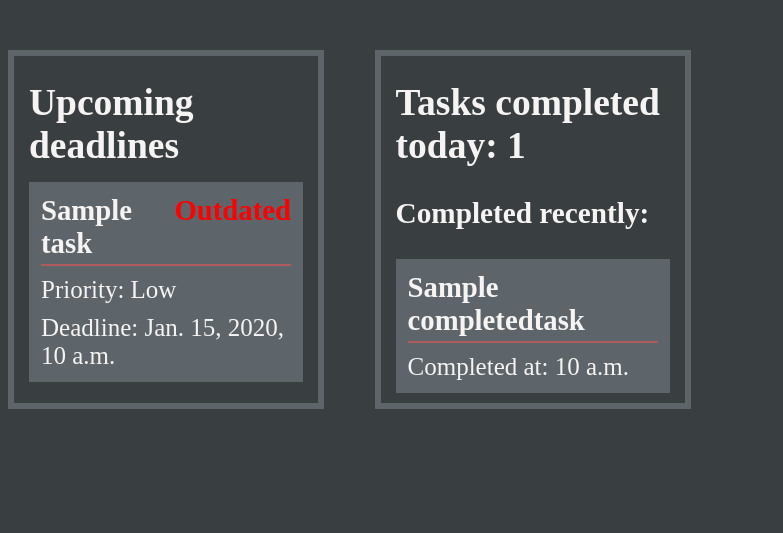
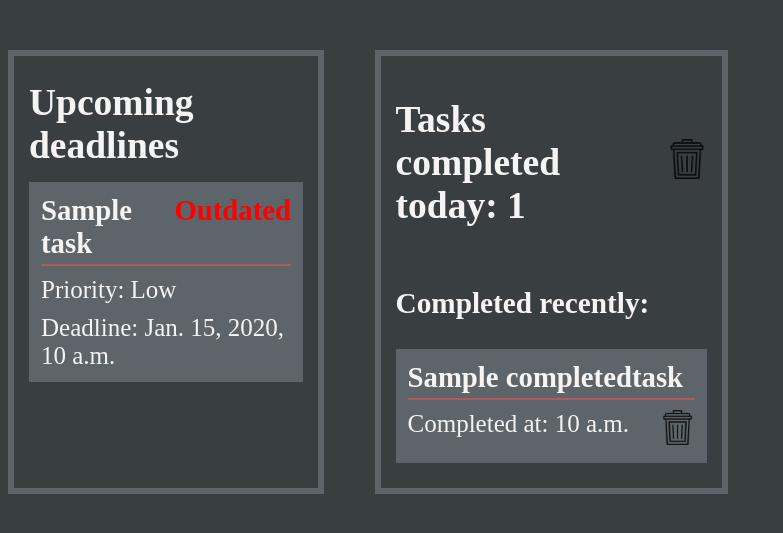
Before and after one commit to 1Eel3ven/to-do-list, a Django app: page /tasks/dashboard/ in a window 1280 px wide. Shown: the part 100-633 px from the top of the page, without its empty margins (0-783 px from the left). Run offline with Django 5.2, Linux system fonts and the light colour scheme; a user stored in the database is signed in; tables that the repository leaves empty hold one stand-in row (values such as "Sample post"); some libraries are stand-ins or nearby versions.

Commit message:
Made manual clean of completed tasks possible on dashboard page

```diff
--- a/mysite/todolist/static/todolist/style.css
+++ b/mysite/todolist/static/todolist/style.css
@@ -396,7 +381,7 @@ input[type=image] {
 
 .dashboard_container {
     display: grid;
-    grid-template-columns: 25% 25% auto;
+    grid-template-columns: 25% 28% auto;
     gap: 4%;
 }
 
@@ -407,6 +392,52 @@ input[type=image] {
 
 .dashboard_container > div > h2 {
     margin: 15px 0px;
+}
+
+.completed_today_counter {
+    grid-template-columns: auto 40px;
+    align-items: center;
+    justify-content: space-between;
+}
+
+.completed_today_clean_button, .completed_recently_delete_button {
+    cursor: pointer;
+    opacity: 0.8;
+
+    width: 40px;
+    height: 40px;
+
+    transition: opacity 0.2s;
+}
+
+.completed_recently_delete_button {
+    width: 35px;
+    height: 35px;
+}
+
+.completed_today_clean_button:hover, .completed_recently_delete_button:hover {
+    opacity: 1;
+}
+
+.clean_completed_today_container {
+    padding: 30px 30px;
+}
+
+.clean_completed_today_content {
+    gap: 7px;
+}
+
+.clean_completed_today_warning {
+    color: red;
+}
+
+.clean_completed_today_buttons > button {
+    width: auto;
+    padding: 5px 10px;
+}
+
+.completed_recently {
+    padding-bottom: 15px;
 }
 
 .upcoming_deadlines_tasks, .completed_recently_tasks {
@@ -436,6 +467,6 @@ input[type=image] {
     border-bottom: 2px solid #AF5B5B;
 }
 
-.upcoming_deadlines_task_name {
+.upcoming_deadlines_task_name, .completed_recently_desc {
     justify-content: space-between;
 }
--- a/mysite/todolist/templates/todolist/dashboard.html
+++ b/mysite/todolist/templates/todolist/dashboard.html
@@ -1,4 +1,8 @@
 {% extends 'todolist/base.html' %}
+
+<head>
+    {% load static %}
+</head>
 
 {% block content %}
     <div class='dashboard_container'>
@@ -39,9 +43,13 @@
         </div>
 
         <div class='completed_today_container'>
-            <h2>
-                Tasks completed today: {{ completed_today }}
-            </h2>
+            <div class='completed_today_counter fields_grid_container'>
+                <h2>Tasks completed today: {{ completed_today }}</h2>
+
+                <div class='completed_today_clean' onclick="openForm('clean_completed_today')">
+                    <img src='{% static 'todolist/images/bin.png' %}' class='completed_today_clean_button' title='Clean progress?'>
+                </div>
+            </div>
 
             <div class='completed_recently'>
                 <h3>
@@ -50,14 +58,20 @@
 
                 <div class='completed_recently_tasks form_flex_container'>
                     {% if completed_recently %}
-                        {% for task in completed_recently %}
-                            <div class='completed_recently_task_{{ task.id }}'>
+                        {% for ctask in completed_recently %}
+                            <div class='completed_recently_task_{{ ctask.id }}'>
                                 <div class='completed_recently_task_name'>
-                                    {{ task.name }}
+                                    {{ ctask.name }}
                                 </div>
 
-                                <div>
-                                    Completed at: {{ task.complete_date.time }}
+                                <div class='completed_recently_desc fields_grid_container'>
+                                    <div>
+                                        Completed at: {{ ctask.complete_date.time }}
+                                    </div>
+
+                                    <a class='completed_recently_delete' href='{% url 'todolist:clean_completed_task' ctask.id %}' title='Delete record?'>
+                                        <img src='{% static 'todolist/images/bin.png' %}' class='completed_recently_delete_button'>
+                                    </a>
                                 </div>
                             </div>
                         {% endfor %}
@@ -69,4 +83,35 @@
             </div>
         </div>
     </div>
+
+
+    <!-- Pop-up for cleaning recent tasks manually -->
+    <div class='clean_completed_today' id='clean_completed_today'>
+        <form method='POST' class='clean_completed_today_container form_flex_container'
+        action='{% url 'todolist:clean_completed_tasks' %}' autocomplete=off>
+            {% csrf_token %}
+            <div class='clean_completed_today_content form_flex_container'>
+                <legend class='clean_completed_today_legend'>
+                    Are you sure you want to clean recent tasks?
+                </legend>
+
+                <div class='clean_completed_today_warning'>
+                    This action will also drop the task counter.
+                </div>
+            </div>
+
+            <div class='clean_completed_today_buttons buttons_flex_container'>
+                <button type='submit' class='btns'>Yes</button>
+                <button type='button' class='btns' onclick="openForm('clean_completed_today')">No</button>
+            </div>
+        </form>
+    </div>
+
+    <script src="https://code.jquery.com/jquery-3.6.0.min.js"></script>
+    <script src="https://code.jquery.com/ui/1.12.1/jquery-ui.min.js"></script>
+    <script>
+        $(function() {
+            $('#clean_completed_today').draggable();
+        });
+    </script>
 {% endblock %}
--- a/mysite/todolist/urls.py
+++ b/mysite/todolist/urls.py
@@ -18,4 +18,6 @@ urlpatterns = [
     path('register/', views.RegisterView, name='register'),
     path('logout/', views.LogOutView, name='logout'),
     path('dashboard/', views.DashboardView.as_view(), name='dashboard'),
+    path('<int:ctask_id>/clean_completed/', views.CleanCompletedTask, name='clean_completed_task'),
+    path('clean_all_completed/', views.CleanCompletedTask, name='clean_completed_tasks'),
 ]
--- a/mysite/todolist/views.py
+++ b/mysite/todolist/views.py
@@ -221,3 +221,23 @@ class DashboardView(LoginRequiredMixin, generic.ListView):
         context['completed_today'] = len(completed_recently)
 
         return context
+
+def CleanCompletedTask(request, ctask_id=None):
+    user_id = request.user.id
+
+    if not ctask_id and request.method == 'POST':
+        # if id of completed task isnt provided and request came from the form, clean all
+        completed_tasks = CompletedTask.objects.filter(owner_id=user_id)
+
+    elif ctask_id and request.method == 'GET':
+        # if id provided and request came from link
+        try:
+            completed_tasks = CompletedTask.objects.get(pk=ctask_id, owner_id=user_id)
+        except:
+            raise Http404('Task doesnt exist')
+    else:
+        raise Http404('Task doesnt exist')
+
+
+    completed_tasks.delete()
+    return redirect('todolist:dashboard')
```
Also changed, not shown: other parts of mysite/todolist/static/todolist/style.css (+6 -21 lines).
